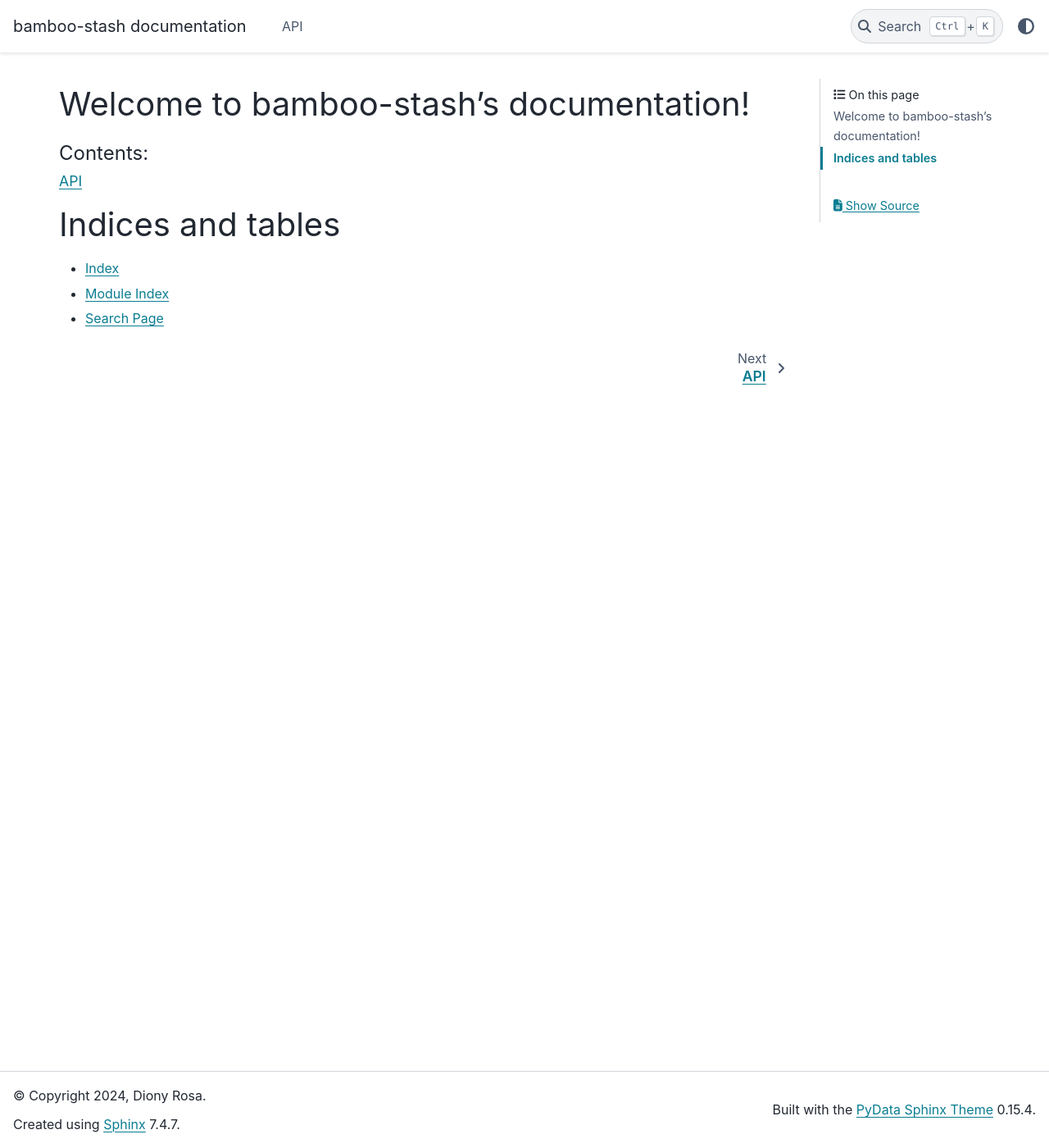
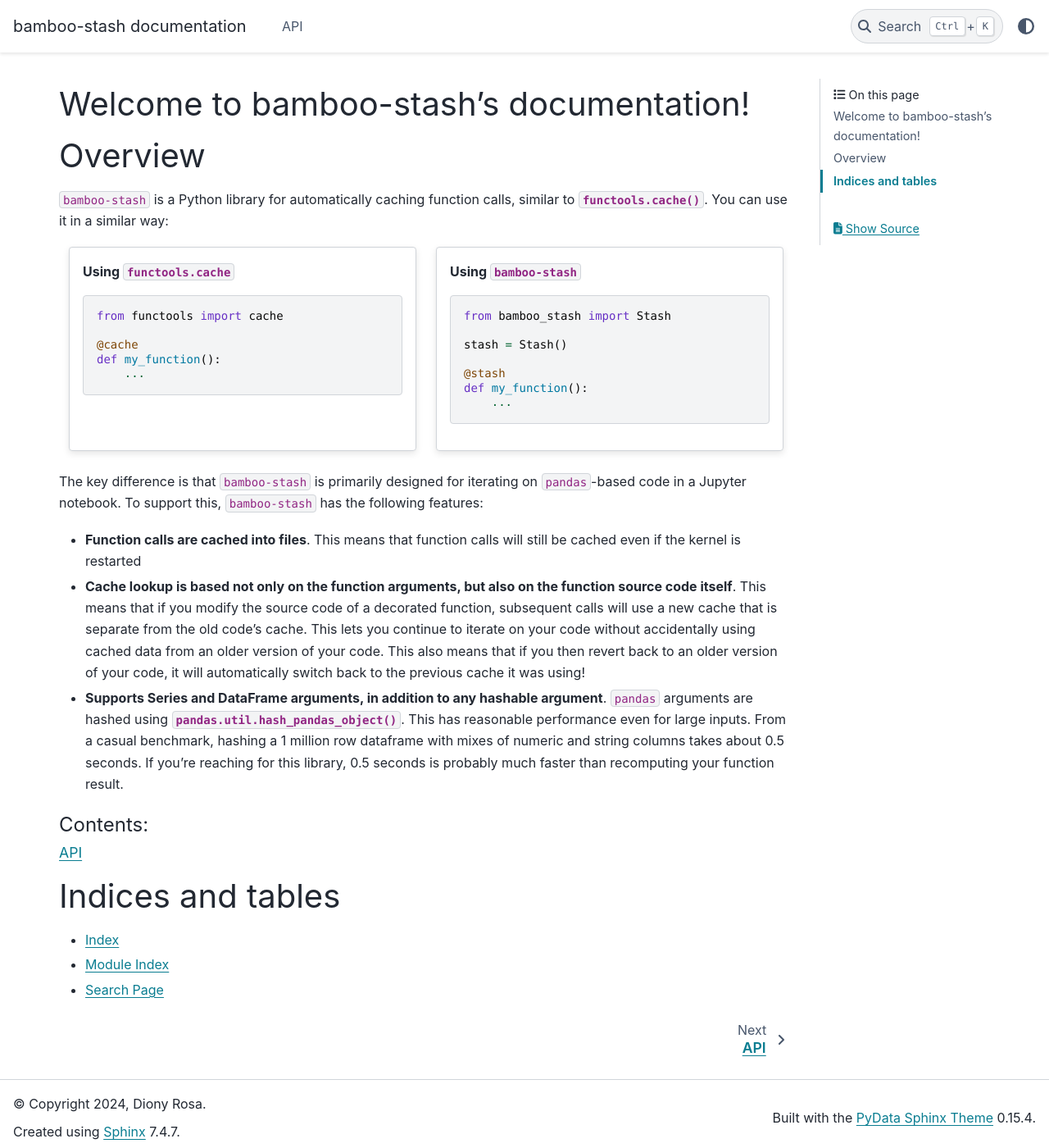
Before and after one commit to dhrosa/bamboo-stash, a Sphinx documentation site: the page built from docs/index.rst, in a window 1280 px wide and 1400 px high. Shown: the whole window at 82% size. Built offline with Sphinx 7.4.7 and the PyData theme 0.15.4, drawn with Linux system fonts in a browser that asks for light colours.

Commit message:
Add overview documentation

```diff
--- /dev/null
+++ b/README.rst
@@ -0,0 +1,4 @@
+``bamboo-stash`` is a Python library for caching function calls, especially in a
+Jupyer+pandas workflow.
+
+Read full documentation at https://bamboo-stash.readthedocs.io
--- a/docs/conf.py
+++ b/docs/conf.py
@@ -17,13 +17,17 @@
     'sphinx.ext.autodoc',
     'sphinx.ext.intersphinx',
     'sphinx.ext.viewcode',
+    'sphinx_design',
 ]
 
 templates_path = ['_templates']
 exclude_patterns = ['_build', 'Thumbs.db', '.DS_Store']
 
 autoclass_content = "both"
-intersphinx_mapping = {'python': ('https://docs.python.org/3', None)}
+intersphinx_mapping = {
+    'python': ('https://docs.python.org/3', None),
+    'pandas': ('http://pandas.pydata.org/docs/', None),
+}
 viewcode_line_numbers = True
 
 # -- Options for HTML output -------------------------------------------------
@@ -31,4 +35,4 @@
 
 html_theme = 'pydata_sphinx_theme'
 # Satisfies warning generated by the theme we use
-navigate_with_keys = False
+navigation_with_keys = False
--- a/docs/index.rst
+++ b/docs/index.rst
@@ -1,5 +1,57 @@
 Welcome to bamboo-stash's documentation!
 ========================================
+
+Overview
+========
+
+``bamboo-stash`` is a Python library for automatically caching function calls,
+similar to :py:func:`functools.cache`. You can use it in a similar way:
+
+.. grid:: 2
+
+   .. grid-item-card:: Using ``functools.cache``
+
+      .. code:: python
+
+         from functools import cache
+
+         @cache
+         def my_function():
+             ...
+
+   .. grid-item-card:: Using ``bamboo-stash``
+
+      .. code:: python
+
+         from bamboo_stash import Stash
+
+         stash = Stash()
+
+         @stash
+         def my_function():
+             ...
+
+The key difference is that ``bamboo-stash`` is primarily designed for iterating
+on ``pandas``-based code in a Jupyter notebook. To support this, ``bamboo-stash`` has the following features:
+
+- **Function calls are cached into files**. This means that function calls will still be cached even if the kernel is restarted
+
+- **Cache lookup is based not only on the function arguments, but also on the
+  function source code itself**. This means that if you modify the source code
+  of a decorated function, subsequent calls will use a new cache that is
+  separate from the old code's cache. This lets you continue to iterate on your
+  code without accidentally using cached data from an older version of your
+  code. This also means that if you then revert back to an older version of your
+  code, it will automatically switch back to the previous cache it was using!
+
+- **Supports Series and DataFrame arguments, in addition to any hashable
+  argument**. ``pandas`` arguments are hashed using
+  :py:func:`pandas.util.hash_pandas_object`. This has reasonable performance
+  even for large inputs. From a casual benchmark, hashing a 1 million row
+  dataframe with mixes of numeric and string columns takes about 0.5 seconds. If
+  you're reaching for this library, 0.5 seconds is probably much faster than
+  recomputing your function result.
+
 
 .. toctree::
    :caption: Contents:
--- a/docs/requirements.txt
+++ b/docs/requirements.txt
@@ -1,3 +1,4 @@
 . # bamboo-stash
 sphinx
 pydata-sphinx-theme
+sphinx-design
--- a/pyproject.toml
+++ b/pyproject.toml
@@ -54,7 +54,7 @@
 log_level = "DEBUG"
 
 [tool.hatch.envs.docs]
-dependencies = ["sphinx", 'pydata-sphinx-theme']
+dependencies = ["sphinx", 'pydata-sphinx-theme', 'sphinx-design']
 
 [tool.hatch.envs.docs.scripts]
 sphinx = "make -C docs html"
```
